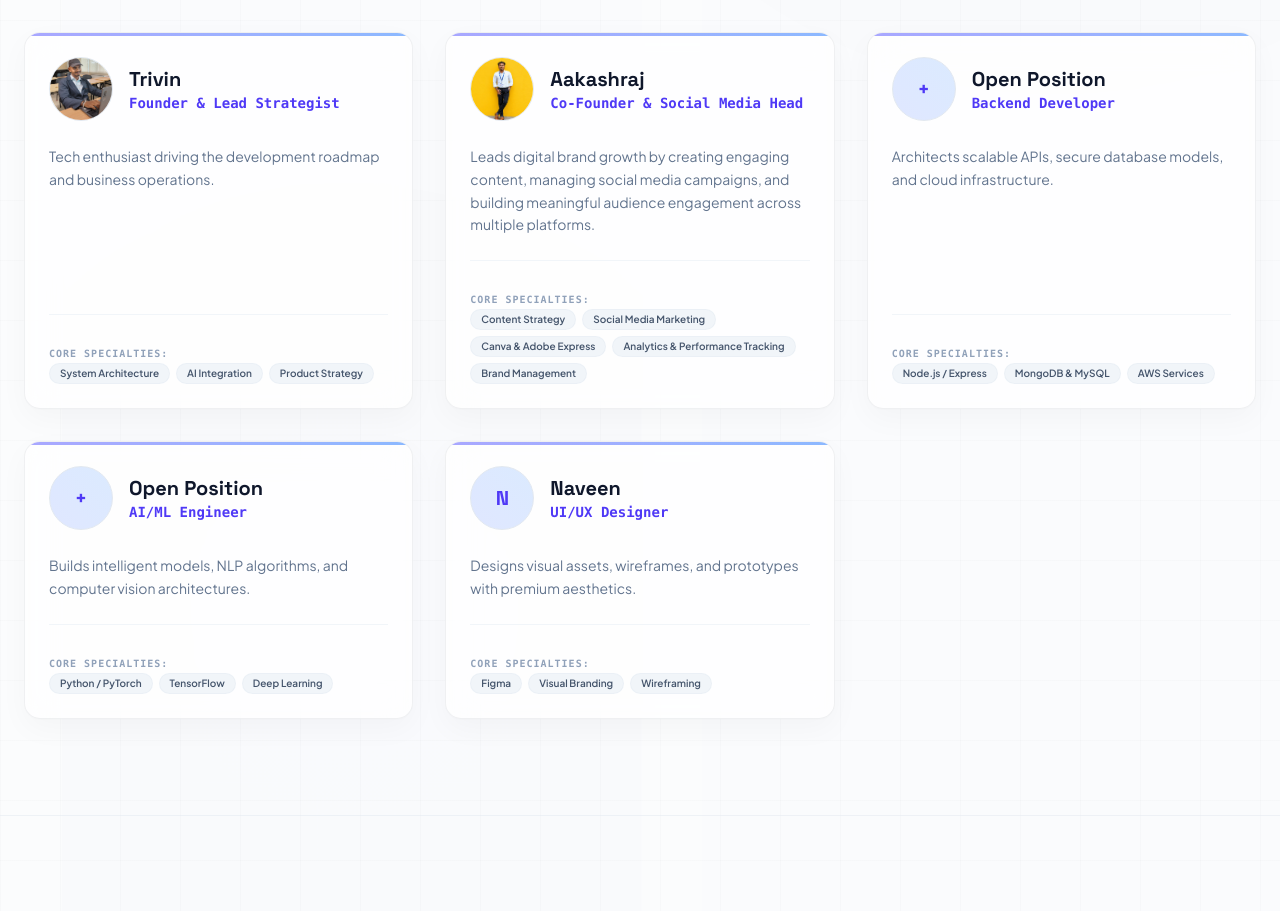
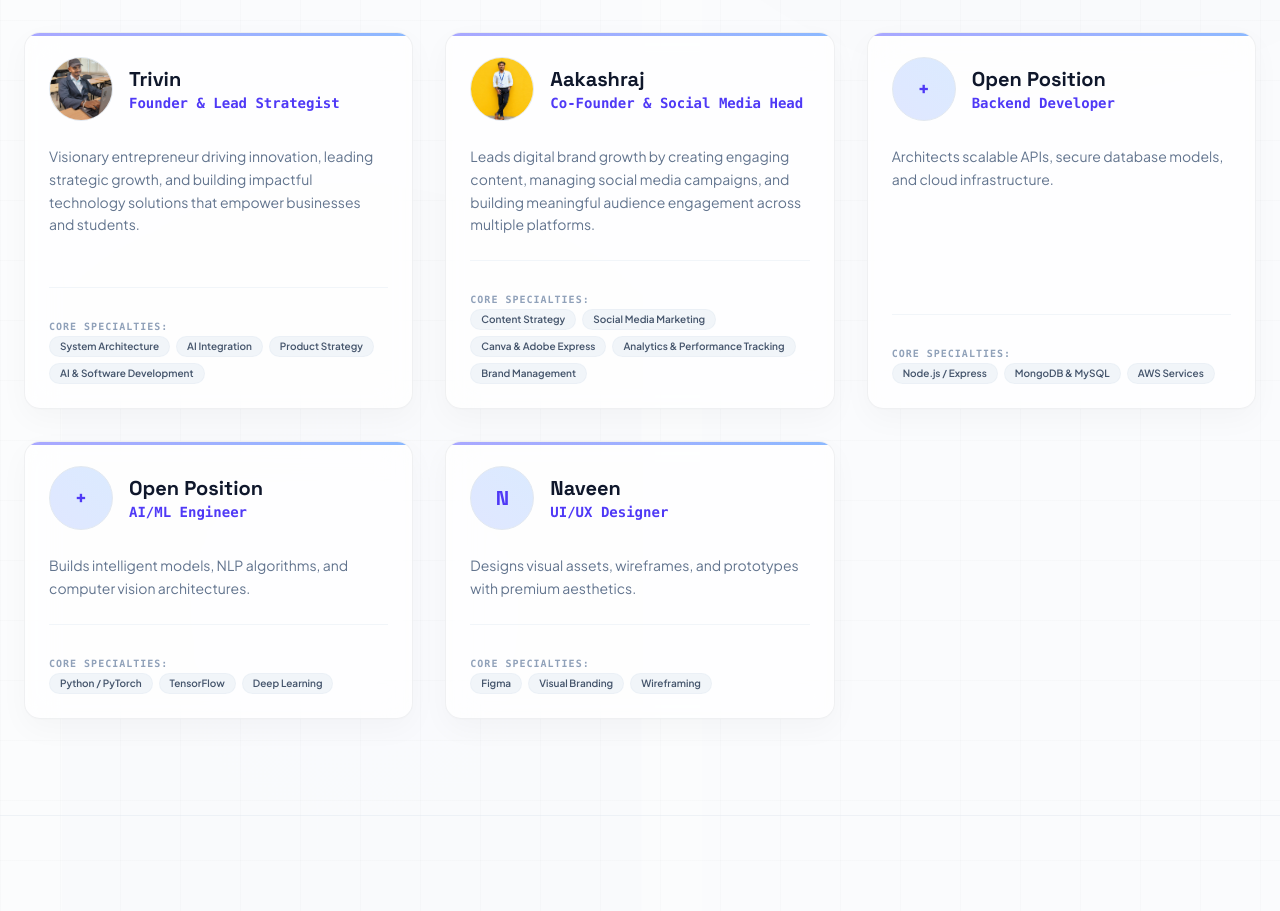
Before and after one commit to TRIVIN3004/Nexora, a React (Vite) app: page / in a window 1280 px wide. Shown: the part 6460-7371 px from the top of the page. Built offline with nearby package versions, Linux system fonts and the light colour scheme.

Commit message:
docs: update founder description and skills

```diff
--- a/src/App.jsx
+++ b/src/App.jsx
@@ -329,8 +329,8 @@ function App() {
     {
       name: "Trivin",
       role: "Founder & Lead Strategist",
-      desc: "Tech enthusiast driving the development roadmap and business operations.",
-      skills: ["System Architecture", "AI Integration", "Product Strategy"],
+      desc: "Visionary entrepreneur driving innovation, leading strategic growth, and building impactful technology solutions that empower businesses and students.",
+      skills: [ "System Architecture", "AI Integration", "Product Strategy","AI & Software Development"],
       image: trivinPhoto
     },
     {
```
